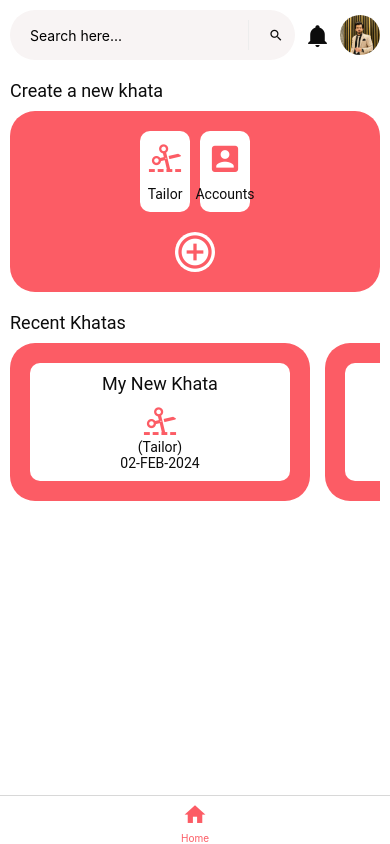
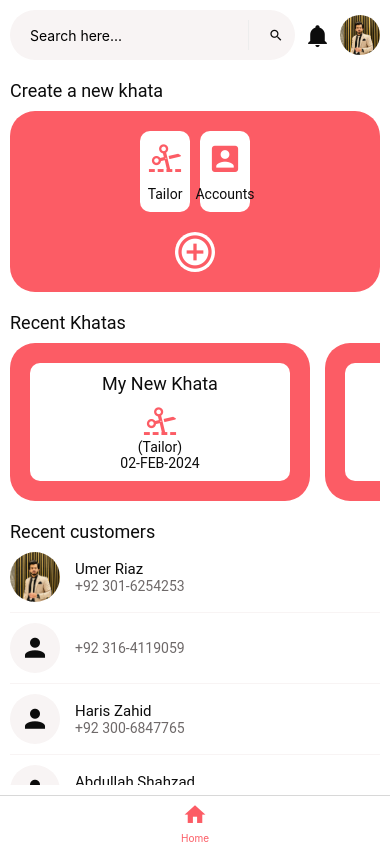
Before and after one commit to MuhammadUmar740/one-khata, a React Native app: screen /AppNavigation in a window 390 px wide. Built offline with nearby package versions, Linux system fonts and the light colour scheme.

Commit message:
feat: added recent customers to home

```diff
--- /dev/null
+++ b/app/components/ListItem.js
@@ -0,0 +1,61 @@
+import React from "react";
+import { Image, View, StyleSheet } from "react-native";
+import { MaterialCommunityIcons } from "@expo/vector-icons";
+
+import colors from "../config/colors";
+import Text from "../components/Text";
+
+function ListItem({ name, imageUrl, phoneNumber }) {
+  return (
+    <View style={styles.container}>
+      <View style={styles.icon}>
+        {!imageUrl ? (
+          <MaterialCommunityIcons
+            name="account"
+            size={30}
+            color={colors.dark}
+          />
+        ) : (
+          <Image source={imageUrl} style={styles.image} resizeMode="cover" />
+        )}
+      </View>
+      <View>
+        {name && <Text style={styles.name}>{name}</Text>}
+        <Text style={styles.phoneNumber}>{phoneNumber}</Text>
+      </View>
+    </View>
+  );
+}
+
+const styles = StyleSheet.create({
+  container: {
+    alignItems: "center",
+    borderBottomColor: colors.light,
+    borderBottomWidth: 1,
+    flexDirection: "row",
+    gap: 15,
+    paddingVertical: 10,
+  },
+  icon: {
+    alignItems: "center",
+    backgroundColor: colors.light,
+    borderRadius: 25,
+    height: 50,
+    justifyContent: "center",
+    overflow: "hidden",
+    width: 50,
+  },
+  image: {
+    width: "100%",
+    height: "100%",
+  },
+  name: {
+    fontSize: 15,
+  },
+  phoneNumber: {
+    fontSize: 14,
+    color: colors.gray,
+  },
+});
+
+export default ListItem;
--- a/app/screens/Home.js
+++ b/app/screens/Home.js
@@ -8,6 +8,7 @@ import Form from "../components/form/Form";
 import Text from "../components/Text";
 import TextField from "../components/form/TextField";
 import KhataBook from "../components/KhataBook";
+import ListItem from "../components/ListItem";
 
 function Home(props) {
   return (
@@ -96,6 +97,19 @@ function Home(props) {
           </View>
         </ScrollView>
       </View>
+      <View style={{ flex: 1 }}>
+        <Text>Recent customers</Text>
+        <ScrollView contentContainerStyle={{ flexGrow: 1 }}>
+          <ListItem
+            name="Umer Riaz"
+            phoneNumber="+92 301-6254253"
+            imageUrl={require("../assets/user.jpg")}
+          />
+          <ListItem phoneNumber="+92 316-4119059" />
+          <ListItem name="Haris Zahid" phoneNumber="+92 300-6847765" />
+          <ListItem name="Abdullah Shahzad" phoneNumber="+92 300-8846543" />
+        </ScrollView>
+      </View>
     </Screen>
   );
 }
```
